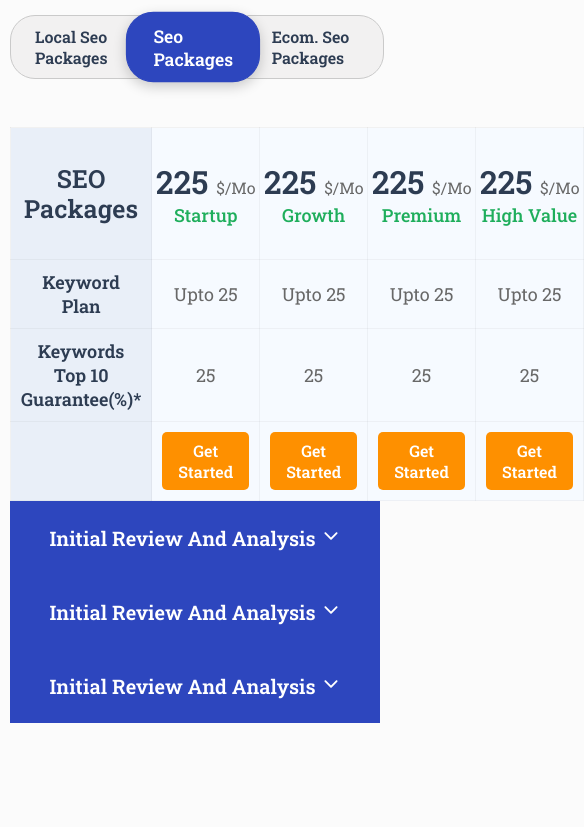
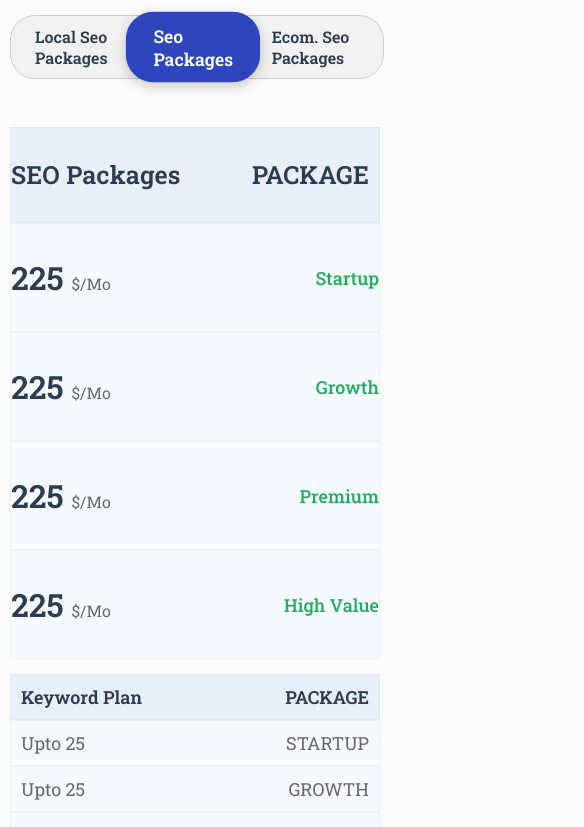
Before and after one commit to darabperwaiz/thebiz, a Next.js app: page /services/seo in a window 390 px wide. Shown: the part 1960-2787 px from the top of the page, 584 px wide, since content can reach past the window. Built offline with nearby package versions, Linux system fonts and the light colour scheme.

Commit message:
fixed seo package responsive

```diff
--- a/src/components/SeoPackage/MainTable/MainTable.jsx
+++ b/src/components/SeoPackage/MainTable/MainTable.jsx
@@ -5,11 +5,11 @@ import CollapseTable from "../CollapseTable/CollapseTable";
 
 const MainTable = ({title}) => {
   return (
-    <>
+    <div className={style.tableGap}>
       <table className={style.PackageTable}>
         {/* Row 1 */}
         <tr className={style.row}>
-          <td>{title}</td>
+          <td data-label="Package">{title}</td>
           <td>
             <p>
               225 <span>$/Mo</span>
@@ -37,55 +37,55 @@ const MainTable = ({title}) => {
         </tr>
         {/* Row 2 */}
         <tr className={style.row}>
-          <td>Keyword Plan</td>
-          <td>
+          <td data-label="Package">Keyword Plan</td>
+          <td data-label="Startup">
             <span>Upto 25</span>
           </td>
-          <td>
+          <td data-label="Growth">
             <span>Upto 25</span>
           </td>
-          <td>
+          <td data-label="Premium">
             <span>Upto 25</span>
           </td>
-          <td>
+          <td data-label="High Value">
             <span>Upto 25</span>
           </td>
         </tr>
         {/* Row 3 */}
         <tr className={style.row}>
-          <td>Keywords Top 10 Guarantee(%)*</td>
-          <td>
+          <td data-label="Package">Keywords Top 10 Guarantee(%)*</td>
+          <td  data-label="Startup">
             <span>25</span>
           </td>
-          <td>
+          <td data-label="Growth">
             <span>25</span>
           </td>
-          <td>
+          <td data-label="Premium">
             <span>25</span>
           </td>
-          <td>
+          <td data-label="High Value">
             <span>25</span>
           </td>
         </tr>
         {/* Row 4 */}
         <tr className={style.row}>
           <td></td>
-          <td>
+          <td data-label="Startup">
             <Link href="/" className={style.LinkBtn}>
               Get Started
             </Link>
           </td>
-          <td>
+          <td data-label="Growth">
             <Link href="/" className={style.LinkBtn}>
               Get Started
             </Link>
           </td>
-          <td>
+          <td data-label="Premium">
             <Link href="/" className={style.LinkBtn}>
               Get Started
             </Link>
           </td>
-          <td>
+          <td data-label="High Value">
             <Link href="/" className={style.LinkBtn}>
               Get Started
             </Link>
@@ -95,7 +95,7 @@ const MainTable = ({title}) => {
       <CollapseTable />
       <CollapseTable />
       <CollapseTable />
-    </>
+    </div>
   );
 };
 
--- a/src/components/SeoPackage/MainTable/maintable.module.css
+++ b/src/components/SeoPackage/MainTable/maintable.module.css
@@ -1,3 +1,9 @@
+.tableGap {
+    display: flex;
+    flex-direction: column;
+    gap: 20px;
+}
+
 .PackageTable {
     width: 100%;
     border-collapse: collapse;
@@ -75,3 +81,39 @@
     font-size: 16px;
     font-weight: 600;
 }
+
+
+/* Responsive Design */
+@media screen and (max-width: 768px) {
+    .PackageTable,
+    .PackageTable tr,
+    .PackageTable td {
+      display: block;
+      width: 100%;
+    }
+
+    .PackageTable tr {
+      margin-bottom: 15px;
+    }
+
+    .PackageTable td {
+      text-align: left;
+      padding-left: 50%;
+      position: relative;
+    }
+
+    .PackageTable td:before {
+      content: attr(data-label);
+      position: absolute;
+      right: 10px;
+      /* font-weight: bold; */
+      text-transform: uppercase;
+    }
+
+    .row td:not(:nth-child(1)) {
+        display: flex;
+        align-items: center;
+        justify-content: space-between;
+    }
+
+  }
```
